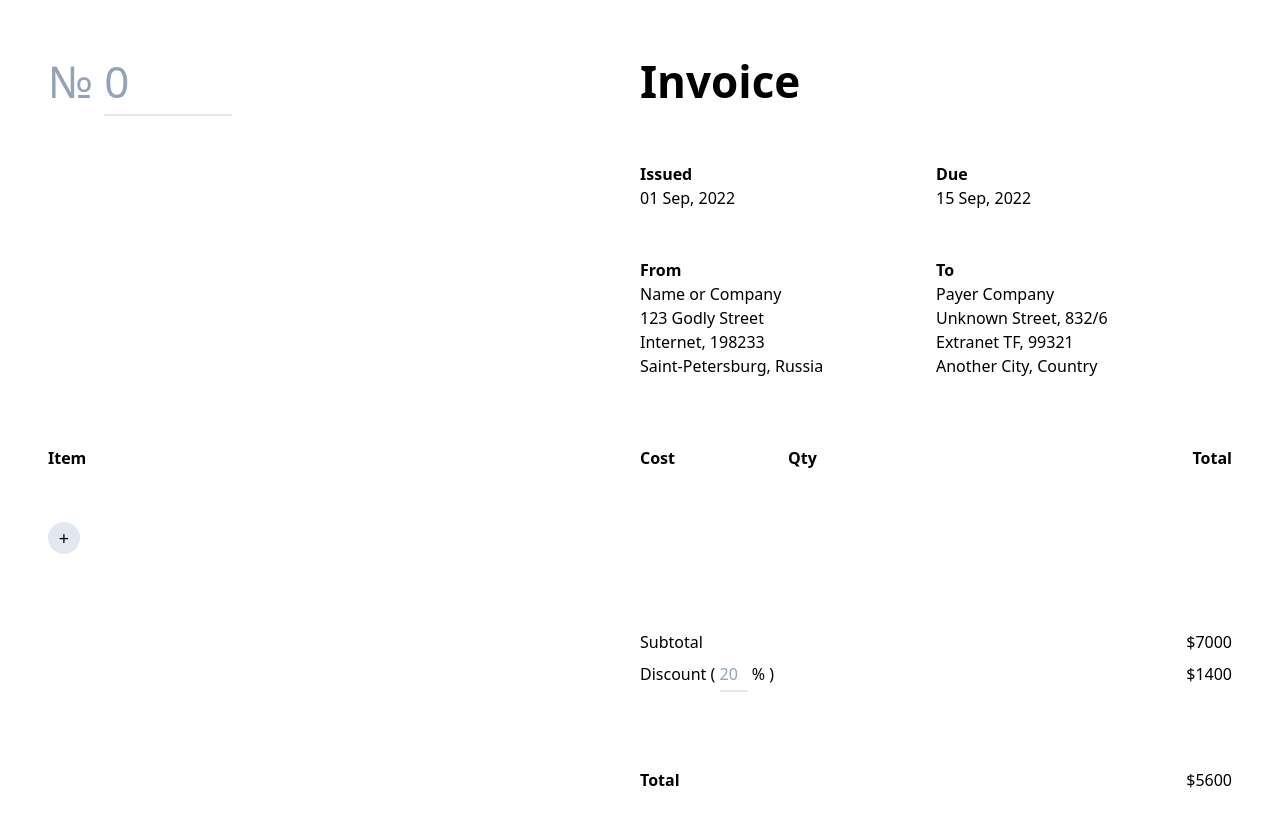
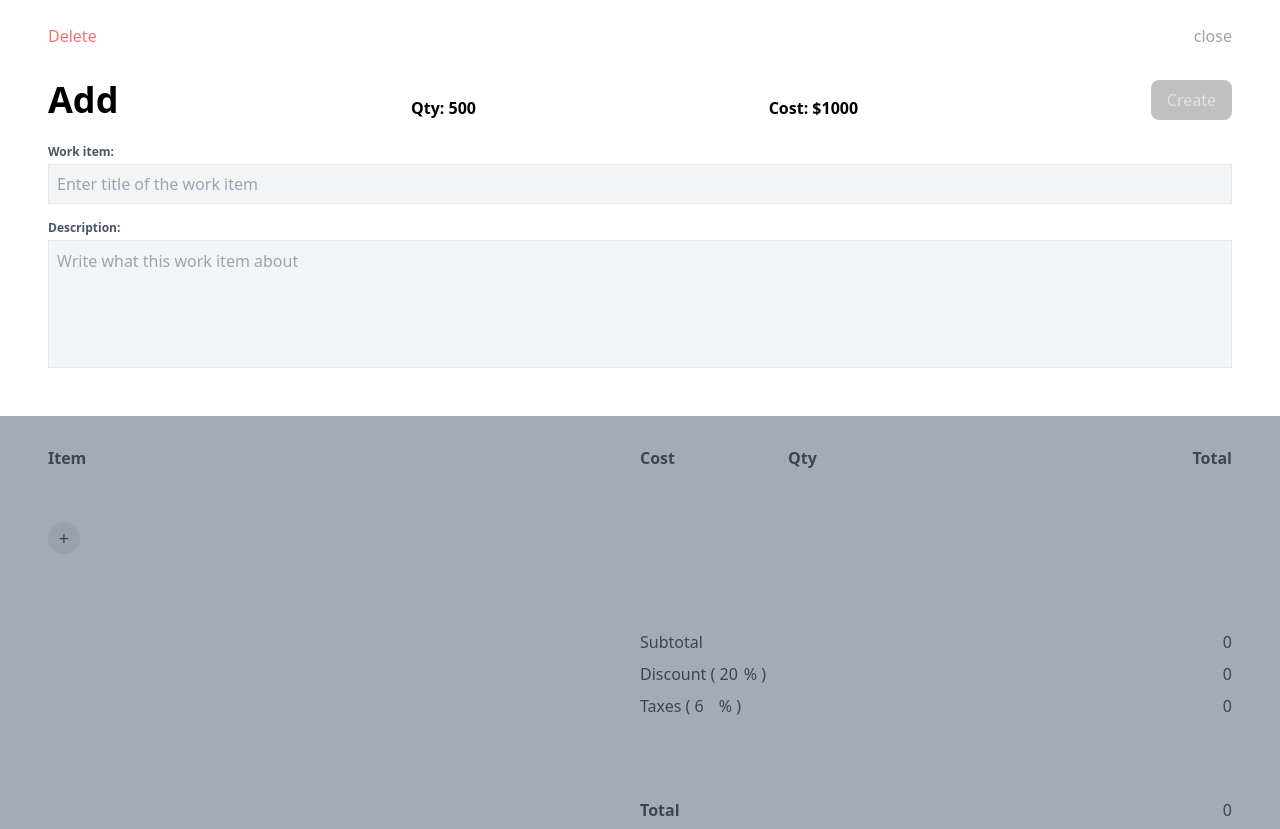
Before and after one commit to VladimirCores/ITMO_WebDev_2022_Invoicee, a website built with Vite: page index.html in a window 1280 px wide. Shown: the top 829 px of the page. Built offline with nearby package versions, Linux system fonts and the light colour scheme.

Commit message:
Add work item layout in html, show/hide it from screen

```diff
--- a/index.html
+++ b/index.html
@@ -9,12 +9,53 @@
   <body class="bg-gray-200">
     <!--  based on template from https://www.figma.com/file/ICpj8Z11yVOgqNz7PPci9v/Invoice-ITMO-WebDev?node-id=0%3A1  -->
     <div id="app" class="font-sans">
-      <div class="container mx-auto p-12 bg-white">
-        <article class="flex flex-col">
+      <div class="container relative mx-auto bg-white">
+        <section id="popupWorkItemContainer" class="absolute h-full w-full">
+          <div class="h-104 bg-white px-12 py-6 flex flex-col">
+            <header class="flex flex-row justify-between">
+              <button class="text-red hover:font-bold">Delete</button>
+              <button id="btnCloseWorkItemPopup" class="text-gray hover:text-black">close</button>
+            </header>
+            <main class="flex flex-row justify-between mt-8">
+              <h1 class="text-4xl font-bold">Add</h1>
+              <div class="font-bold self-end">Qty: <span>500</span></div>
+              <div class="font-bold self-end">Cost: $<span>1000</span></div>
+              <button class="px-4 bg-dark-200 text-white rounded-2 enabled:hover:bg-dark-900 disabled:opacity-30 disabled:text-gray" disabled>Create</button>
+            </main>
+            <footer class="flex flex-row mt-6 w-full">
+              <div class="flex-col w-full">
+                <div class="flex-row">
+                  <div class="flex-col">
+                    <div class="font-bold text-xs text-gray-600">
+                      <label for="inputWorkItemTitle">Work item:</label>
+                    </div>
+                    <div class="w-full mt-1">
+                      <input id="inputWorkItemTitle" placeholder="Enter title of the work item"
+                         class="bg-gray-100 border-1 w-full h-full p-2" />
+                    </div>
+                  </div>
+                </div>
+                <div class="flex-row mt-4">
+                  <div class="flex-col">
+                    <div class="font-bold text-xs text-gray-600">
+                      <label for="inputWorkItemDescription">Description:</label>
+                    </div>
+                    <div class="w-full mt-1 h-32">
+                      <textarea id="inputWorkItemDescription" placeholder="Write what this work item about"
+                        class="bg-gray-100 border-1 w-full h-full p-2" style="resize: none;"></textarea>
+                    </div>
+                  </div>
+                </div>
+              </div>
+            </footer>
+          </div>
+          <div id="overlayWorkItemPopup" class="h-full bg-gray-500/60"></div>
+        </section>
+        <article class="flex flex-col p-12">
           <header class="flex flex-row">
             <div class="basis-1/2">
               <h1 class="text-[44px] text-slate-400">
-                № <input id="textInvoiceNumber" type="text" value="0" pattern="[0-9]" required
+                № <input id="inputInvoiceNumber" type="text" value="0" pattern="[0-9]" required
                    class="w-32 border-b-2 focus:border-slate-500 focus:text-slate-500 focus:outline-none"/>
               </h1>
             </div>
@@ -94,24 +135,34 @@
                     <div class="flex flex-col">
                       <div class="flex flex-row justify-between">
                         Subtotal
-                        <p id="resultsSubtotal">$7000</p>
+                        <span id="resultsSubtotalContainer">0</span>
                       </div>
                       <div class="flex flex-row justify-between">
                         <span>
-                          Discount (
-                            <input id="resultsDiscountPercent" type="text" value="20" pattern="[0-9]{2}" required
-                               class="w-7 border-b-2 text-slate-400 focus:text-slate-700 focus:border-slate-500 focus:outline-none"/>
+                          <label for="inputDiscountPercent">Discount (</label>
+                          <input id="inputDiscountPercent" type="text" value="20" pattern="[0-9]{2}" required
+                             class="w-5 input-percentage"/>
                             %
                           )
                         </span>
-                        <p id="resultsDiscount">$1400</p>
+                        <span id="resultsDiscountContainer">0</span>
+                      </div>
+                      <div class="flex flex-row justify-between">
+                        <span>
+                          <label for="inputTaxPercent">Taxes (</label>
+                          <input id="inputTaxPercent" type="text" value="6" pattern="[0-9]{2}" required
+                              class="w-5 input-percentage"/>
+                            %
+                          )
+                        </span>
+                        <span id="resultsTaxesContainer">0</span>
                       </div>
                     </div>
                   </section>
                   <section class="border-top mt-16 leading-8 pt-2">
                     <div class="flex flex-row justify-between">
                       <b>Total</b>
-                      <p id="resultsTotal">$5600</p>
+                      <p id="resultsTotalContainer">0</p>
                     </div>
                   </section>
                 </div>
--- a/main.js
+++ b/main.js
@@ -1,4 +1,25 @@
 import '@unocss/reset/tailwind.css'
 import 'uno.css'
 
-const domTextInvoiceNumber = document.getElementById('textInvoiceNumber');
+const domInputInvoiceNumber = document.getElementById('inputInvoiceNumber');
+const domButtonAddWorkItem = document.getElementById('btnAddWorkItem');
+const domButtonCloseWorkItemPopup = document.getElementById('btnCloseWorkItemPopup');
+
+const domResultsSubtotalContainer = document.getElementById('resultsSubtotalContainer');
+const domResultsDiscountContainer = document.getElementById('resultsDiscountContainer');
+const domResultsTaxesContainer = document.getElementById('resultsTaxesContainer');
+const domResultsTotalContainer = document.getElementById('resultsTotalContainer');
+
+const domPopupWorkItemContainer = document.getElementById('popupWorkItemContainer');
+const domOverlayWorkItemPopup = document.getElementById('overlayWorkItemPopup');
+
+const domInputDiscountPercent = document.getElementById('inputDiscountPercent');
+const domInputTaxPercent = document.getElementById('inputTaxPercent');
+
+domOverlayWorkItemPopup.onclick = domButtonCloseWorkItemPopup.onclick = () => {
+  domPopupWorkItemContainer.style.display = 'none';
+}
+domButtonAddWorkItem.onclick = (e) => {
+  e.stopPropagation();
+  domPopupWorkItemContainer.style.display = 'block';
+}
--- a/vite.config.js
+++ b/vite.config.js
@@ -19,6 +19,7 @@ export default {
       shortcuts: {
         'table-header-border': 'border border-gray-600 border-b-2 border-l-0 border-r-0 border-t-0',
         'border-top': 'border border-gray-600 border-t-2 border-l-0 border-r-0 border-b-0',
+        'input-percentage': 'border-b-2 border-slate-100 leading-5 text-slate-400 focus:text-slate-700 focus:border-slate-500 focus:border-b-2 focus:outline-none',
       },
       theme: {
         container: {
```
